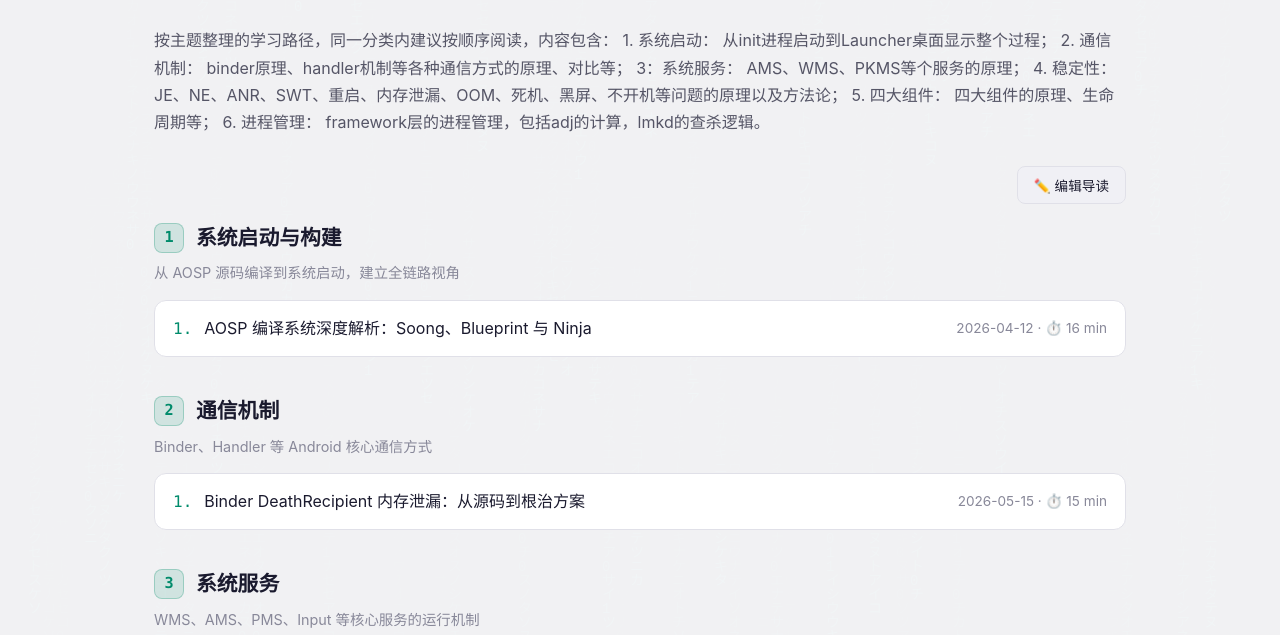
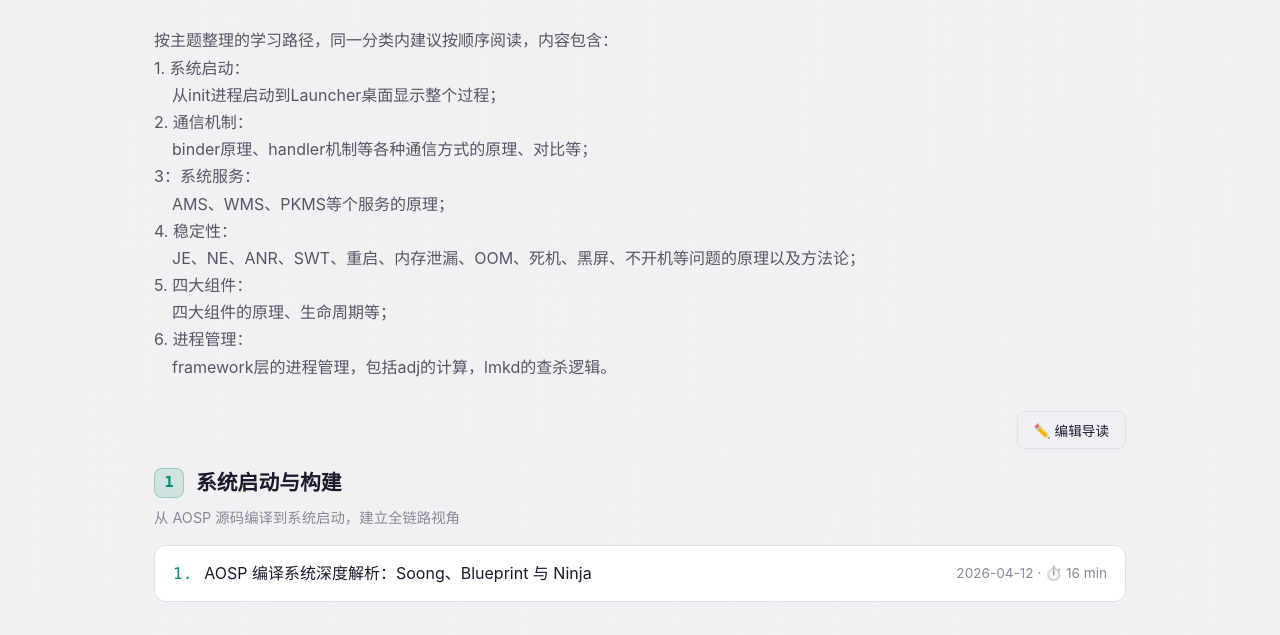
Before and after one commit to VijayLi11/android-framework-blog, a plain HTML site: page guide.html in a window 1280 px wide. Shown: the part 157-792 px from the top of the page. Drawn offline with Linux system fonts and the light colour scheme.

Commit message:
update: 2026/09/17 周四 11:14

```diff
--- a/css/style.css
+++ b/css/style.css
@@ -1501,6 +1501,12 @@ button.tag-item {
 }
 
 /* 富文本概括：渲染后的图片/链接 */
+.guide-intro,
+.guide-cat-desc,
+.guide-desc-preview {
+    white-space: pre-wrap; /* 保留用户输入的空格与换行 */
+}
+
 .guide-cat-desc img,
 .guide-intro img {
     max-width: 100%;
```
